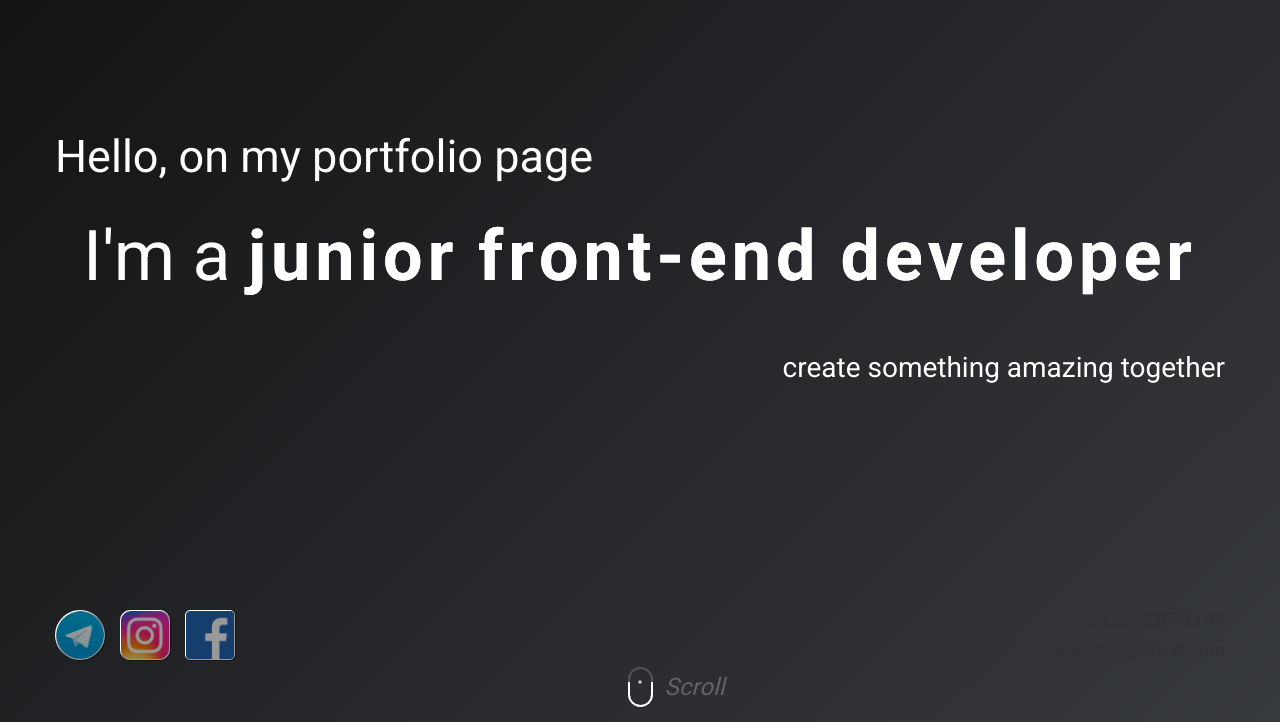
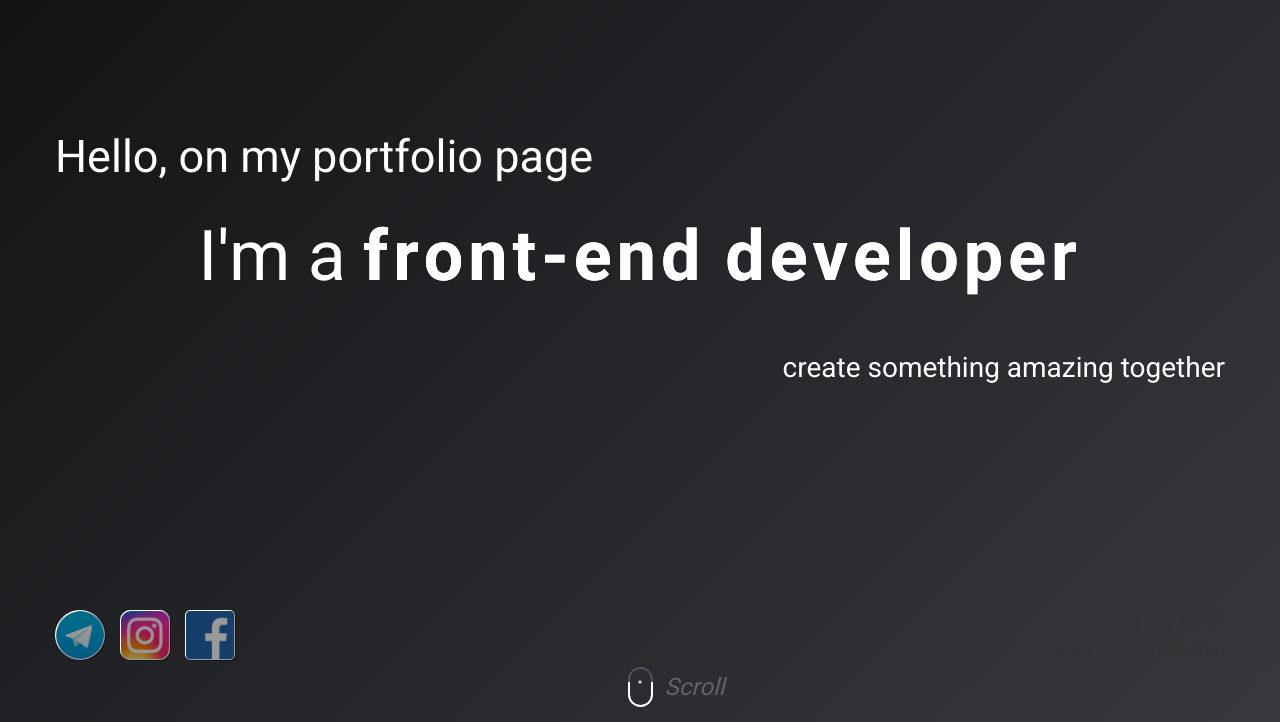
Before and after one commit to toron-dev/toron-dev.github.io, a plain HTML site: page index.html in a window 1280 px wide. Shown: the part 78-800 px from the top of the page. Drawn offline with nearby package versions, Linux system fonts and the light colour scheme.

Commit message:
change index.html
change text and add fav icon

```diff
--- a/index.html
+++ b/index.html
@@ -6,6 +6,7 @@
   <meta name="viewport" content="width=device-width, initial-scale=1.0">
   <meta http-equiv="X-UA-Compatible" content="ie=edge">
   <title>web-dev</title>
+  <link rel="shortcut icon" href="images/favicon.png" type="image/x-icon">
   <link href="https://fonts.googleapis.com/css2?family=Roboto:wght@300;400;700&family=Sriracha&display=swap"
     rel="stylesheet">
   <link rel="stylesheet" href="css/libs.min.css">
@@ -43,7 +44,7 @@
             <div class="page-1__title-box">
               <div class="suptitle">Hello, on my portfolio page</div>
               <div class="page-1__title-720">I'm a front-end developer</div>
-              <div class="page-1__title">I'm a <span class="hover-text">junior front-end developer</span></div>
+              <div class="page-1__title">I'm a <span class="hover-text">front-end developer</span></div>
               <div class="subtitle">create something amazing together</div>
             </div>
             <div class="page-1__contacts">
```
Also changed, not shown: images/favicon.png (added).
